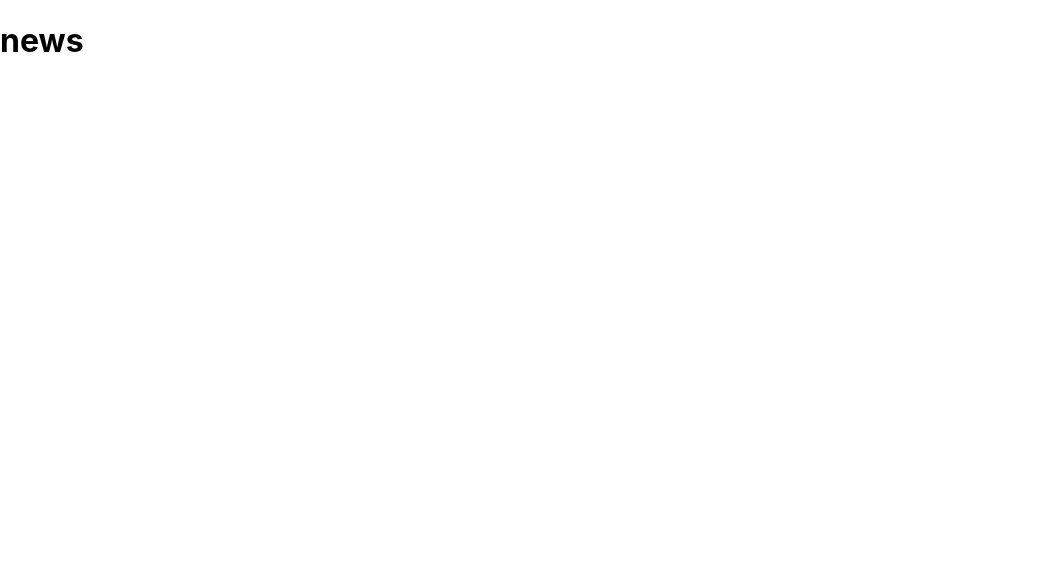
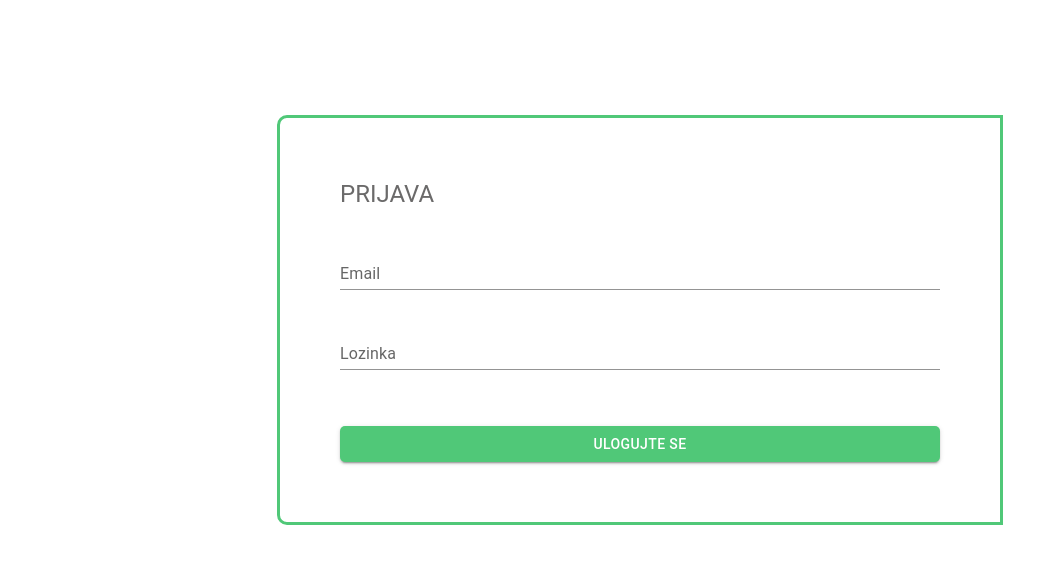
Before and after one commit to igorlakic2/news-app, a React app: page /prijava in a window 1280 px wide. Shown: the top 564 px of the page, without its empty margins (0-1064 px from the left). Built offline with nearby package versions, Linux system fonts and the light colour scheme.

Commit message:
routing done, admin and public routes added

```diff
--- a/package.json
+++ b/package.json
@@ -39,9 +39,11 @@
     "@mui/material": "^5.10.4",
     "axios": "^0.27.2",
     "dotenv": "^16.0.2",
+    "formik": "^2.2.9",
     "react": "^18.2.0",
     "react-dom": "^18.2.0",
     "react-router-dom": "^6.3.0",
-    "styled-components": "^5.3.5"
+    "styled-components": "^5.3.5",
+    "yup": "^0.32.11"
   }
 }
--- a/src/App.js
+++ b/src/App.js
@@ -1,11 +1,24 @@
 import React from "react";
+import { Route, Routes } from "react-router-dom";
 import "./index.css";
+import Admin from "./pages/Admin";
+import Login from "./pages/Login";
+import Public from "./pages/Public";
+import { HomeLayout } from "./routing/HomeLayout";
+import { ProtectedLayout } from "./routing/ProtectedLayout";
 
 function App() {
   return (
-    <div className="App">
-      <h1>news</h1>
-    </div>
+    <Routes>
+      <Route element={<HomeLayout />}>
+        <Route path="/" element={<Public />} />
+        <Route path="/prijava" element={<Login />} />
+      </Route>
+
+      <Route path="/admin-panel" element={<ProtectedLayout />}>
+        <Route path="" element={<Admin />} />
+      </Route>
+    </Routes>
   );
 }
 
--- /dev/null
+++ b/src/components/FormUI/TextfieldWrapper.js
@@ -0,0 +1,28 @@
+import React, { useEffect } from "react";
+import { TextField } from "@mui/material";
+import { useField, useFormikContext } from "formik";
+
+const TextfieldWrapper = ({ name, value, ...otherProps }) => {
+  const { setFieldValue } = useFormikContext();
+  const [field, meta] = useField(name);
+  // const classes = useStyles()
+  const configTextfield = {
+    ...field,
+    ...otherProps,
+    fullWidth: true,
+  };
+
+  if (meta && meta.touched && meta.error) {
+    configTextfield.error = true;
+    configTextfield.helperText = meta.error;
+  }
+
+  useEffect(() => {
+    if ((name && value !== undefined) || value !== undefined)
+      setFieldValue(name, value);
+  }, [name, value, setFieldValue]);
+
+  return <TextField {...configTextfield} />;
+};
+
+export default TextfieldWrapper;
--- a/src/index.js
+++ b/src/index.js
@@ -1,10 +1,16 @@
 import React from "react";
 import ReactDOM from "react-dom/client";
+import { BrowserRouter } from "react-router-dom";
 // import "./index.css";
 import App from "./App";
+import { AuthProvider } from "./routing/useAuth";
 
 ReactDOM.createRoot(document.getElementById("root")).render(
-  <React.StrictMode>
-    <App />
-  </React.StrictMode>
+  <BrowserRouter>
+    <AuthProvider>
+      <React.StrictMode>
+        <App />
+      </React.StrictMode>
+    </AuthProvider>
+  </BrowserRouter>
 );
--- /dev/null
+++ b/src/pages/Admin.js
@@ -0,0 +1,7 @@
+import React from "react";
+
+const Admin = () => {
+  return <div>Admin</div>;
+};
+
+export default Admin;
--- /dev/null
+++ b/src/pages/Login.js
@@ -0,0 +1,145 @@
+import { Grid, TextField } from "@mui/material";
+import React from "react";
+import styled from "styled-components";
+// import { useNavigate } from "react-router-dom";
+// import axios from "axios";
+import * as Yup from "yup";
+import { Formik, Form } from "formik";
+
+import { Typography, Button } from "@mui/material";
+
+import { useAuth } from "../routing/useAuth";
+import TextfieldWrapper from "../components/FormUI/TextfieldWrapper";
+
+const Root = styled.div`
+  display: flex;
+  justify-content: center;
+  align-items: center;
+  height: 80vh;
+  width: 100%;
+`;
+
+const CenterContainer = styled.div`
+  display: flex;
+  justify-content: center;
+  align-items: center;
+  height: max-content;
+  border-radius: 10px 0px 0px 10px;
+  border: 3px solid #50c878;
+`;
+
+const LeftSide = styled.div`
+  border-radius: 10px 0px 0px 10px;
+  background-color: white;
+  flex: 1;
+  padding: 60px 60px;
+  max-width: 600px;
+`;
+
+const INITIAL_FORM_STATE = {
+  username: "",
+  password: "",
+};
+const FORM_VALIDATION = Yup.object().shape({
+  username: Yup.string()
+    // .email("Neispravna lozinka")
+    .required("Unesite email adresu"),
+  password: Yup.string()
+    .required("Unesite lozinku")
+    .min(5, "Lozinka mora imati minimum 5 karaktera"),
+});
+
+const Login = () => {
+  //   const navigate = useNavigate();
+  const { login } = useAuth();
+  //   const login = async (values, { setErrors, resetForm }) => {
+  //     try {
+  //       const response = await axios.post("/api/user/login", values);
+  //       localStorage.setItem("token", response.data.token);
+  //       navigate("/mz/kartoni");
+  //       resetForm(INITIAL_FORM_STATE);
+  //     } catch (error) {
+  //       console.log(error);
+  //       const err = error.response.data.message.includes("Pogrešan email/lozinka")
+  //         ? "password"
+  //         : error.response.data.message.includes("Korisnik ne postoji")
+  //         ? "email"
+  //         : "";
+
+  //       setErrors({
+  //         [err]: error.response.data.message,
+  //       });
+  //     }
+  //   };
+
+  return (
+    <Root>
+      <CenterContainer>
+        <LeftSide>
+          <Formik
+            initialValues={{
+              ...INITIAL_FORM_STATE,
+            }}
+            validationSchema={FORM_VALIDATION}
+            onSubmit={login}
+          >
+            {({ isSubmitting }) => (
+              <Form>
+                <Grid container spacing={4} justifyContent="center">
+                  <Grid item xs={12}>
+                    <Typography
+                      variant="h5"
+                      sx={{
+                        color: "#6B6A6A",
+                      }}
+                    >
+                      PRIJAVA
+                    </Typography>
+                  </Grid>
+
+                  <Grid item xs={12}>
+                    <TextfieldWrapper
+                      name="username"
+                      variant="standard"
+                      label="Email"
+                    />
+                  </Grid>
+
+                  <Grid item xs={12}>
+                    <TextfieldWrapper
+                      name="password"
+                      type="password"
+                      variant="standard"
+                      label="Lozinka"
+                    />
+                  </Grid>
+
+                  <Grid item xs={12} sx={{ mt: 3 }}>
+                    <Button
+                      fullWidth
+                      disabled={isSubmitting}
+                      type="submit"
+                      variant="contained"
+                      // className={classes.buttonSub}
+                      sx={{
+                        background: "#50c878",
+                        borderRadius: "5px",
+                        ":hover": {
+                          background: "#50c896",
+                        },
+                      }}
+                    >
+                      ULOGUJTE SE
+                    </Button>
+                  </Grid>
+                </Grid>
+              </Form>
+            )}
+          </Formik>
+        </LeftSide>
+      </CenterContainer>
+    </Root>
+  );
+};
+
+export default Login;
--- /dev/null
+++ b/src/pages/Public.js
@@ -0,0 +1,7 @@
+import React from "react";
+
+const Public = () => {
+  return <div>Public</div>;
+};
+
+export default Public;
--- /dev/null
+++ b/src/routing/HomeLayout.js
@@ -0,0 +1,20 @@
+import React from "react";
+import { Navigate, useOutlet } from "react-router-dom";
+// import Header from "../components/Header/Header";
+import { useAuth } from "./useAuth";
+
+export const HomeLayout = () => {
+  const { user } = useAuth();
+  const outlet = useOutlet();
+
+  if (user) {
+    return <Navigate to="/admin-panel" />;
+  }
+
+  return (
+    <div>
+      {/* <Header /> */}
+      {outlet}
+    </div>
+  );
+};
--- /dev/null
+++ b/src/routing/ProtectedLayout.js
@@ -0,0 +1,21 @@
+import React from "react";
+import { Navigate, useOutlet } from "react-router-dom";
+import { useAuth } from "./useAuth";
+// import AdminHeader from "../components/Header/AdminHeader";
+// ...
+
+export const ProtectedLayout = () => {
+  const { user } = useAuth();
+  const outlet = useOutlet();
+
+  if (!user) {
+    return <Navigate to="/" />;
+  }
+
+  return (
+    <div>
+      {/* <AdminHeader /> */}
+      {outlet}
+    </div>
+  );
+};
--- /dev/null
+++ b/src/routing/useAuth.js
@@ -0,0 +1,44 @@
+import React from "react";
+import { createContext, useContext, useMemo } from "react";
+import { useNavigate } from "react-router-dom";
+import { useLocalStorage } from "./useLocalStorage";
+
+const AuthContext = createContext();
+
+export const AuthProvider = ({ children }) => {
+  const [user, setUser] = useLocalStorage("user", null);
+  const navigate = useNavigate();
+
+  const login = async (data) => {
+    setUser(data);
+    navigate("/admin-panel", { replace: true });
+    // try {
+    //   const response = await axios.post("/api/user/login", data);
+    //   setUser(response.data.token);
+    //   localStorage.setItem("user", response.data.token);
+    //   navigate("/admin-panel/akcije", { replace: true });
+    // } catch (error) {
+    //   console.log(error);
+    // }
+  };
+
+  const logout = () => {
+    setUser(null);
+    navigate("/", { replace: true });
+  };
+
+  const value = useMemo(
+    () => ({
+      user,
+      login,
+      logout,
+    }),
+    [user]
+  );
+
+  return <AuthContext.Provider value={value}>{children}</AuthContext.Provider>;
+};
+
+export const useAuth = () => {
+  return useContext(AuthContext);
+};
--- /dev/null
+++ b/src/routing/useLocalStorage.js
@@ -0,0 +1,25 @@
+import { useState } from "react";
+
+export const useLocalStorage = (keyName, defaultValue) => {
+  const [storedValue, setStoredValue] = useState(() => {
+    try {
+      const value = window.localStorage.getItem(keyName);
+      if (value) {
+        return JSON.parse(value);
+      } else {
+        window.localStorage.setItem(keyName, JSON.stringify(defaultValue));
+        return defaultValue;
+      }
+    } catch (err) {
+      console.log("errpr", err);
+      return defaultValue;
+    }
+  });
+  const setValue = (newValue) => {
+    try {
+      window.localStorage.setItem(keyName, JSON.stringify(newValue));
+    } catch (err) {}
+    setStoredValue(newValue);
+  };
+  return [storedValue, setValue];
+};
```
Also changed, not shown: src/components/FormUI/ButtonWrapper.js (added, +22 -0 lines), 1 other file (tests, documents, lock files or other folders).
